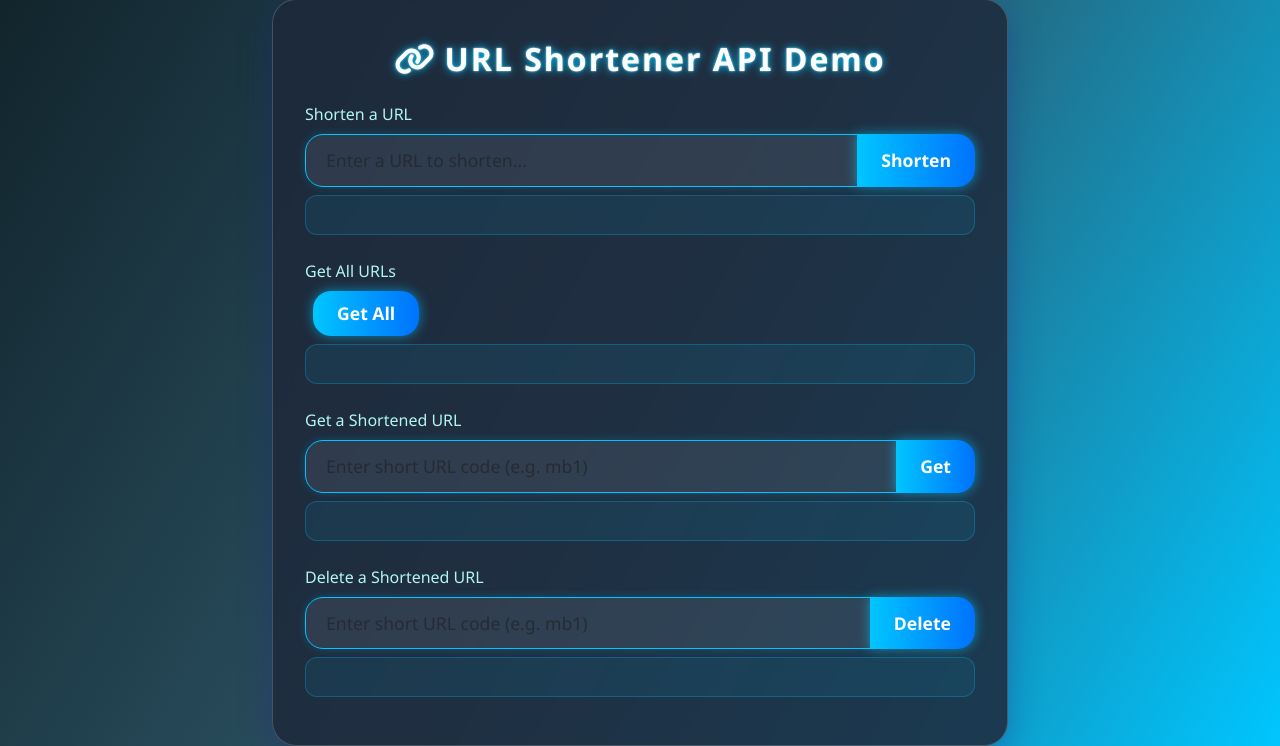
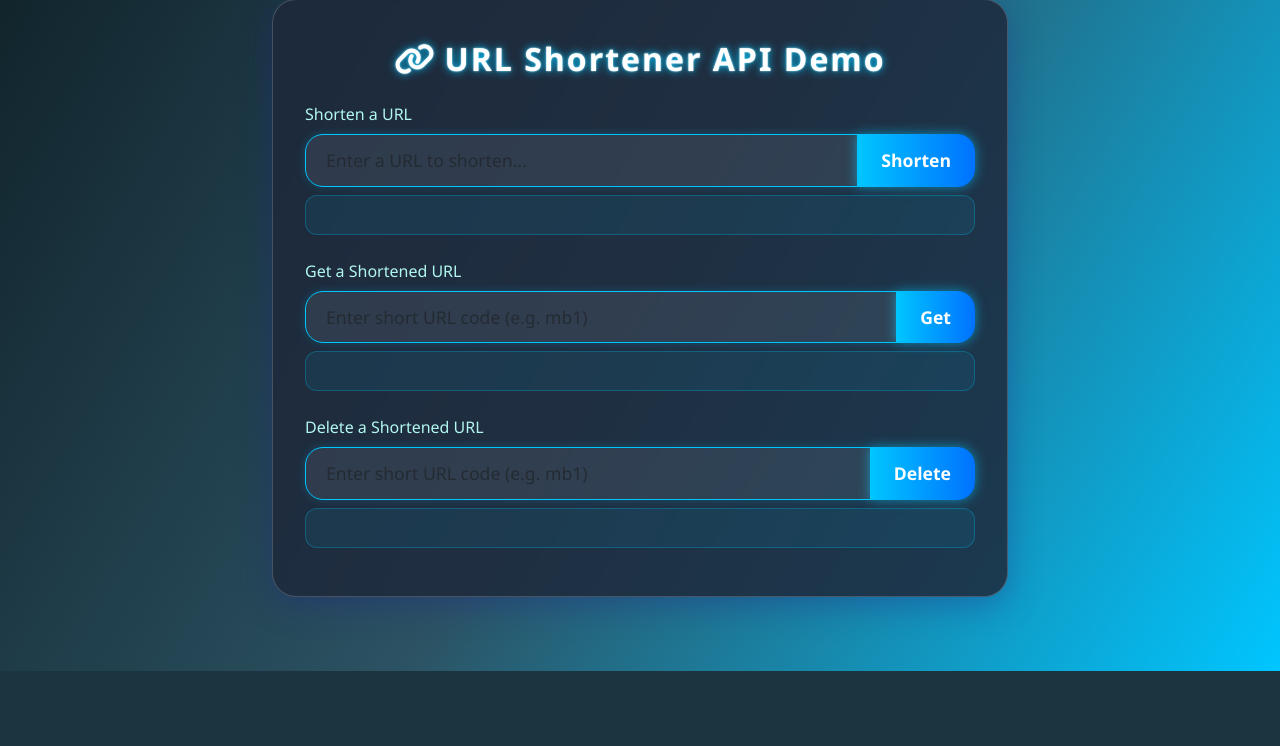
Before and after one commit to muja-b/url-shortener, a Flask app: page / in a window 1280 px wide. Shown: the part 129-875 px from the top of the page. After the commit the page ends 800 px from the top, so only its background shows below. Run offline with Flask 3, Linux system fonts and the light colour scheme.

Commit message:
remove get all method

```diff
--- a/app.py
+++ b/app.py
@@ -17,11 +17,6 @@ def index():
 @app.route('/about')
 def about():
     return render_template('about.html')
-
-@app.route('/api/url', methods=['GET'])
-def get_urls():
-    cur.execute("SELECT * FROM urls;")
-    return jsonify(cur.fetchall())
 
 @app.route('/api/url', methods=['POST'])
 def post_url():
--- a/templates/index.html
+++ b/templates/index.html
@@ -87,12 +87,6 @@
                 </div>
                 <pre id="shortenResult" class="futuristic-pre"></pre>
             </form>
-            <!-- Get All URLs -->
-            <form class="mb-4" id="getAllForm">
-                <label class="futuristic-label">Get All URLs</label><br>
-                <button type="submit" class="futuristic-btn">Get All</button>
-                <pre id="getAllResult" class="futuristic-pre"></pre>
-            </form>
             <!-- Get Specific URL -->
             <form class="mb-4" id="getForm" autocomplete="off">
                 <label for="getInput" class="futuristic-label">Get a Shortened URL</label>
@@ -136,18 +130,6 @@ document.getElementById('shortenForm').addEventListener('submit', function(e) {
     });
 });
 
-document.getElementById('getAllForm').addEventListener('submit', function(e) {
-    e.preventDefault();
-    fetch('/api/url')
-        .then(r => r.json())
-        .then(data => {
-            document.getElementById('getAllResult').textContent = JSON.stringify(data, null, 2);
-        })
-        .catch(e => {
-            document.getElementById('getAllResult').textContent = 'Error: ' + e.message;
-        });
-});
-
 document.getElementById('getForm').addEventListener('submit', function(e) {
     e.preventDefault();
     const code = document.getElementById('getInput').value.trim();
```
